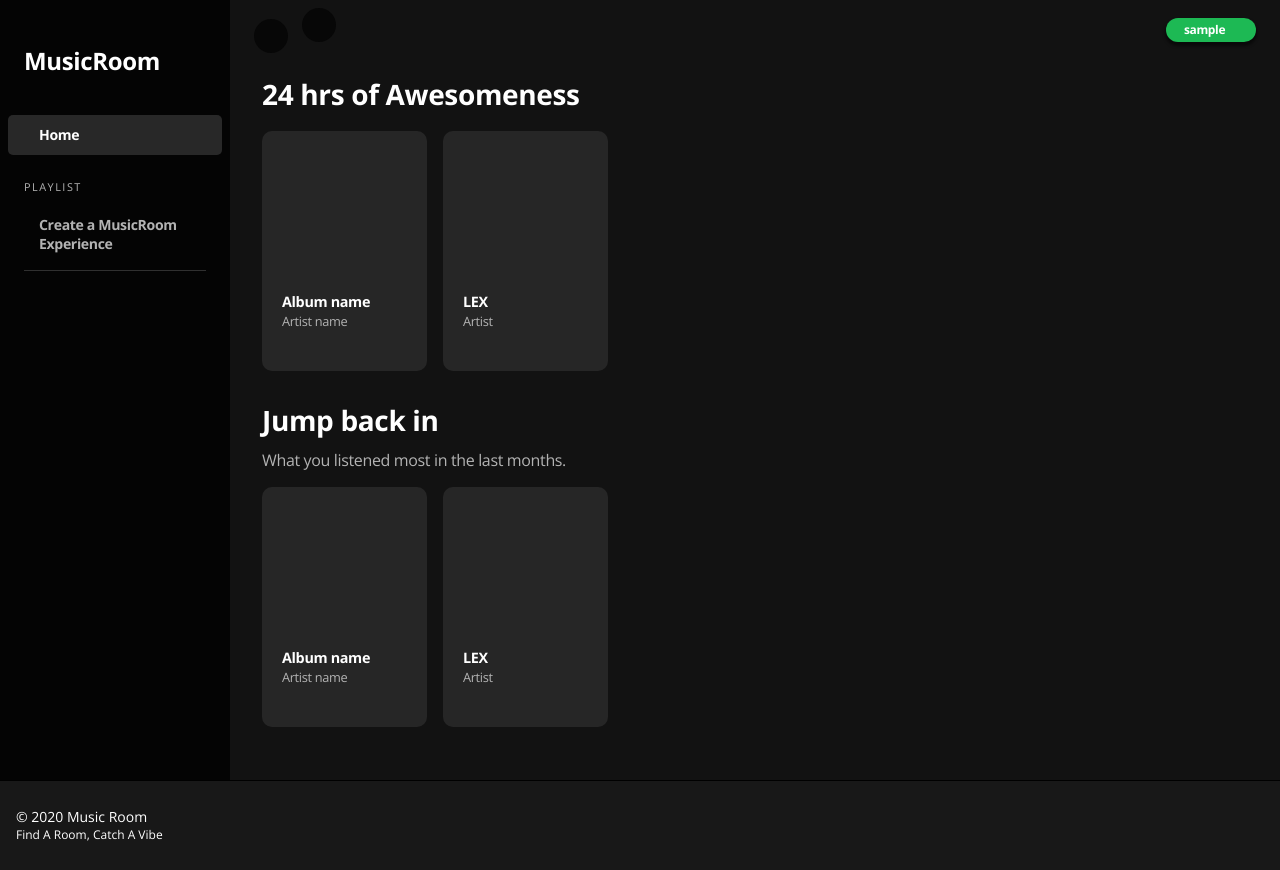
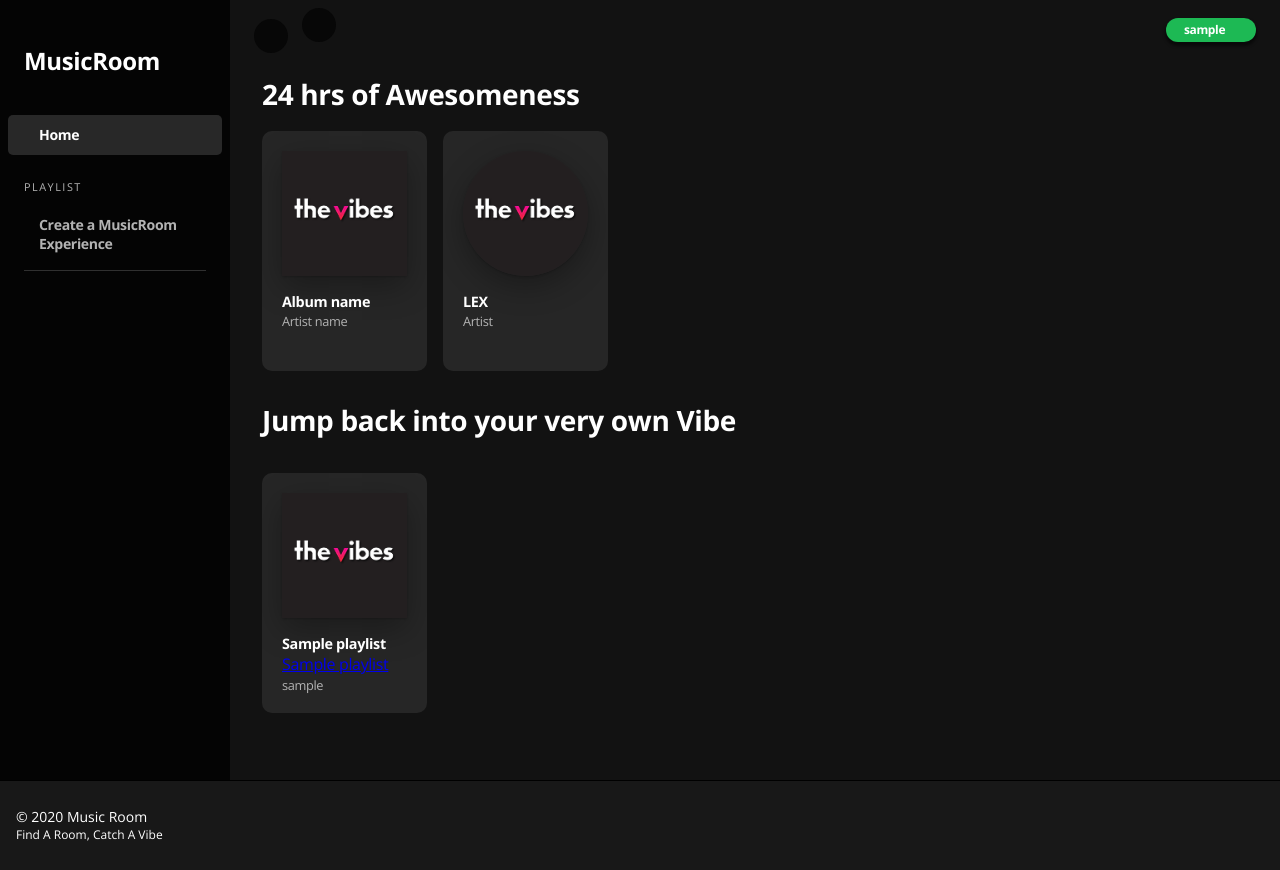
Before and after one commit to KudzanaiGomera/Music-Room, a Django app: page /music.html in a window 1280 px wide. Run offline with Django 3.2, Linux system fonts and the light colour scheme; a user stored in the database is signed in; tables that the repository leaves empty hold one stand-in row (values such as "Sample post"); some libraries are stand-ins or nearby versions.

Commit message:
Changues to music page

```diff
--- a/musicroom/app/views.py
+++ b/musicroom/app/views.py
@@ -63,8 +63,27 @@ def logoutUser(request):
     return redirect('login2')
 
 def music(request):
-
-    return render(request, 'music.html')
+     # playlist = Playlist.objects.all()
+    all_users = User.objects.all()
+    all_users = all_users.exclude(username=request.user.username)#remove this if issues
+    public_list = Playlist.objects.filter(playlist_status='Public')
+    private_list = Playlist.objects.filter(playlist_status='Private')
+    for k in private_list:
+        Found = ""
+        user_array=k.playlist_members.split(',')
+        for j in user_array:
+            if(j==request.user.username):
+                Found = "Match"
+        if (Found != "Match"):
+            private_list=private_list.exclude(playlist_name=k.playlist_name)
+    json_user = serialize('json',all_users,fields=['username'])
+    context ={
+        "public_list" : public_list,
+        "private_list" : private_list,
+        "all_users":all_users,
+       "json_user":json_user,
+    }
+    return render(request,"music.html",context)
 
 def profile(request):
     if request.method == 'POST':
--- /dev/null
+++ b/musicroom/templates/channel.html
@@ -0,0 +1 @@
+<script src="http://cdn­files.deezer.com/js/min/dz.js"></script>
--- a/musicroom/templates/music.html
+++ b/musicroom/templates/music.html
@@ -1,4 +1,6 @@
 {% extends 'base2.html' %}
+
+{% load static %}
 
 {% block content %}
 
@@ -12,7 +14,7 @@
         <div class="section--body">
             <div class="section--body--item album--item">
                 <div class="section--body--item--img">
-                    <img src="http://via.placeholder.com/150x150" alt="">
+                   <img src="{% static 'images/youtube-vibes-logo.png' %}" alt="default_pic" width="150" height="150">
                 </div>
                 <p class="section--body--item--title">Album name</p>
                 <p class="section--body--item--subtitle"><a href="#">Artist name</a></p>
@@ -23,7 +25,7 @@
 
             <div class="section--body--item artist--item">
                 <div class="section--body--item--img">
-                    <img src="http://via.placeholder.com/150x150" alt="">
+                   <img src="{% static 'images/youtube-vibes-logo.png' %}" alt="default_pic" width="150" height="150">
                 </div>
                 <p class="section--body--item--title">LEX</p>
                 <p class="section--body--item--subtitle">Artist</p>
@@ -37,31 +39,49 @@
     <section class="section">
         <div class="section--header">
             <div class="section--header--left">
-                <h2 class="title">Jump back in</h2>
-                <h3 class="subtitle">What you listened most in the last months.</h3>
+                <h2 class="title">Jump back into your very own Vibe</h2>
+                <!-- <h3 class="subtitle">What you listened most in the last months.</h3> -->
             </div>
         </div>
         <div class="section--body">
-            <div class="section--body--item album--item">
+    <!-- <p>--Public MusicRoom Playlist--</p> -->
+        <div id="public_label">
+            {% for k in public_list %}
+              {% if k.playlist_owner == user %}
+                  <p id={{k.id}}>
+                    <div id={{k.id}} class="section--body--item album--item">
                         <div class="section--body--item--img">
-                    <img src="http://via.placeholder.com/150x150" alt="">
+                            <!--<img src="{% static 'images/youtube-vibes-logo.png' %}" alt="default_pic" width="150" height="150"> -->
+                            <img src="{% static 'images/youtube-vibes-logo.png' %}" alt="default_pic" width="150" height="150">
                         </div>
-                <p class="section--body--item--title">Album name</p>
-                <p class="section--body--item--subtitle"><a href="#">Artist name</a></p>
+                        <p class="section--body--item--title">{{k.playlist_name}}</p>
+                        <a href="/playlist/{{k.playlist_name}}">{{k.playlist_name}}</a>
+                        <p class="section--body--item--subtitle"><a href="#">{{k.playlist_owner}}</a></p>
                         <div class="section--body--item--play">
                             <i class="lni lni-play"></i>
                         </div>
                     </div>
-
-            <div class="section--body--item artist--item">
+                {% endif %}
+              {% endfor %}
+            </div>
+    <!-- <p>--Private MusicRoom Playlist--</p> -->
+        <div id="private_label">
+            {% for j in private_list %}
+              {% if j.playlist_owner == user %}
+                <p id={{j.id}}>
+                    <div id={{j.id}} class="section--body--item album--item">
                         <div class="section--body--item--img">
-                    <img src="http://via.placeholder.com/150x150" alt="">
+                           <img src="{% static 'images/youtube-vibes-logo.png' %}" alt="default_pic" width="150" height="150">
                         </div>
-                <p class="section--body--item--title">LEX</p>
-                <p class="section--body--item--subtitle">Artist</p>
+                        <p class="section--body--item--title">{{j.playlist_name}}</p>
+                        <a href="/playlist/{{j.playlist_name}}">{{j.playlist_name}}</a>
+                        <p class="section--body--item--subtitle"><a href="#">{{j.playlist_owner}}</a></p>
                         <div class="section--body--item--play">
                             <i class="lni lni-play"></i>
                         </div>
+                    </div>
+                {% endif %}
+            {% endfor %}
         </div>
         </div>
     </section>
```
Also changed, not shown: musicroom/templates/playlist_name.html (+6 -6 lines), musicroom/static/images/youtube-vibes-logo.png (added). Lines whose indentation alone changed are shown as unchanged.
